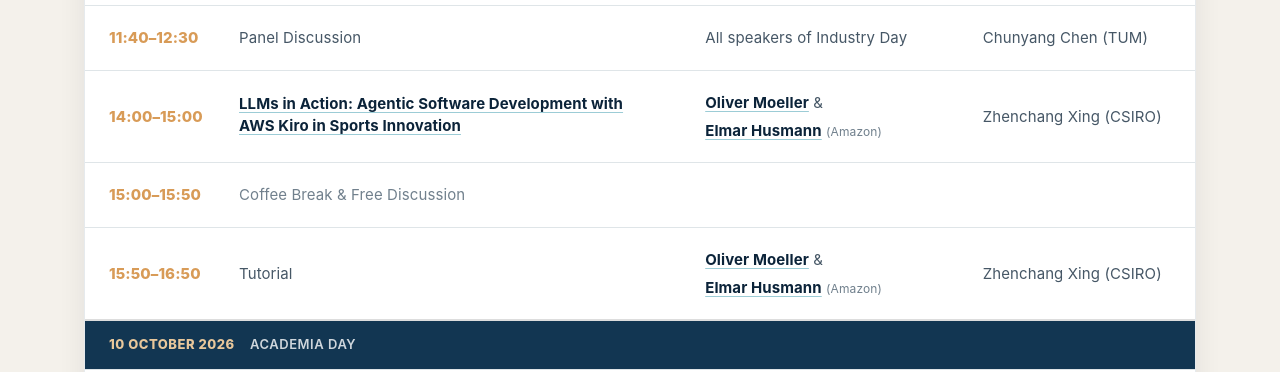
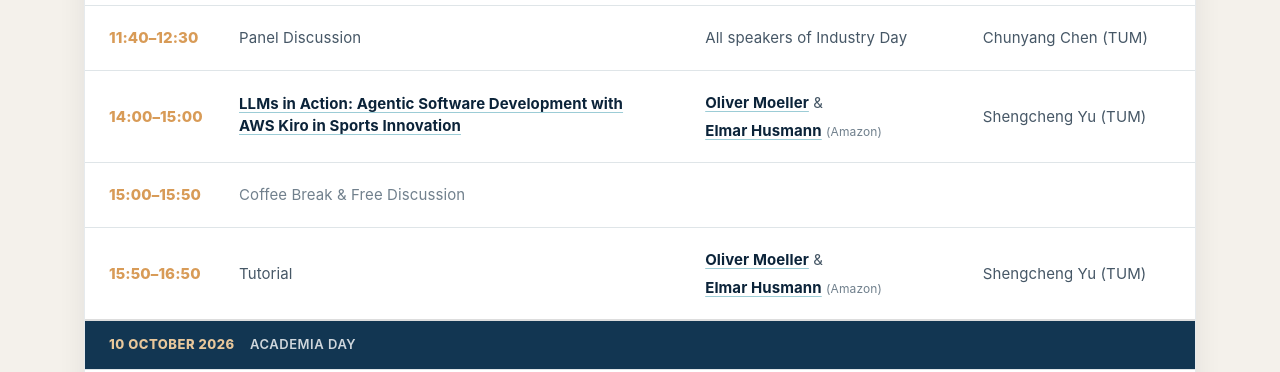
Before and after one commit to LLMSoftwareDev/LLMSoftwareDev.github.io, a Jekyll site: the page built from _pages/home_2026.md, in a window 1280 px wide and 900 px high, scrolled down 2428 px. Shown: the part 153-525 px from the top of the window. Built offline with Jekyll 4.4.1, drawn with Linux system fonts in a browser that asks for light colours; nearby versions of some CDN libraries.

Commit message:
Update industry afternoon hosts

```diff
--- a/_pages/home_2026.md
+++ b/_pages/home_2026.md
@@ -115,7 +115,7 @@ This winter school focuses on LLM-based software development, combining lectures
             <td class="schedule-time">14:00–15:00</td>
             <td><button class="schedule-detail-trigger schedule-talk-trigger" type="button" data-speaker-dialog-open="amazon-talk-dialog" data-detail-view="abstract" aria-label="Read abstract for LLMs in Action: Agentic Software Development with AWS Kiro in Sports Innovation">LLMs in Action: Agentic Software Development with AWS Kiro in Sports Innovation</button></td>
             <td><button class="schedule-detail-trigger" type="button" data-speaker-dialog-open="amazon-talk-dialog" data-detail-view="bio" data-speaker-name="Oliver Moeller" aria-label="Read Oliver Moeller biography">Oliver Moeller</button> <span class="schedule-and">&amp;</span> <button class="schedule-detail-trigger" type="button" data-speaker-dialog-open="amazon-talk-dialog" data-detail-view="bio" data-speaker-name="Elmar Husmann" aria-label="Read Elmar Husmann biography">Elmar Husmann</button> <span class="schedule-affiliation">(Amazon)</span></td>
-            <td>Zhenchang Xing (CSIRO)</td>
+            <td>Shengcheng Yu (TUM)</td>
           </tr>
           <tr>
             <td class="schedule-time">15:00–15:50</td>
@@ -125,7 +125,7 @@ This winter school focuses on LLM-based software development, combining lectures
             <td class="schedule-time">15:50–16:50</td>
             <td>Tutorial</td>
             <td><button class="schedule-detail-trigger" type="button" data-speaker-dialog-open="amazon-talk-dialog" data-detail-view="bio" data-speaker-name="Oliver Moeller" aria-label="Read Oliver Moeller biography">Oliver Moeller</button> <span class="schedule-and">&amp;</span> <button class="schedule-detail-trigger" type="button" data-speaker-dialog-open="amazon-talk-dialog" data-detail-view="bio" data-speaker-name="Elmar Husmann" aria-label="Read Elmar Husmann biography">Elmar Husmann</button> <span class="schedule-affiliation">(Amazon)</span></td>
-            <td>Zhenchang Xing (CSIRO)</td>
+            <td>Shengcheng Yu (TUM)</td>
           </tr>
         </tbody>
         <tbody>
```
